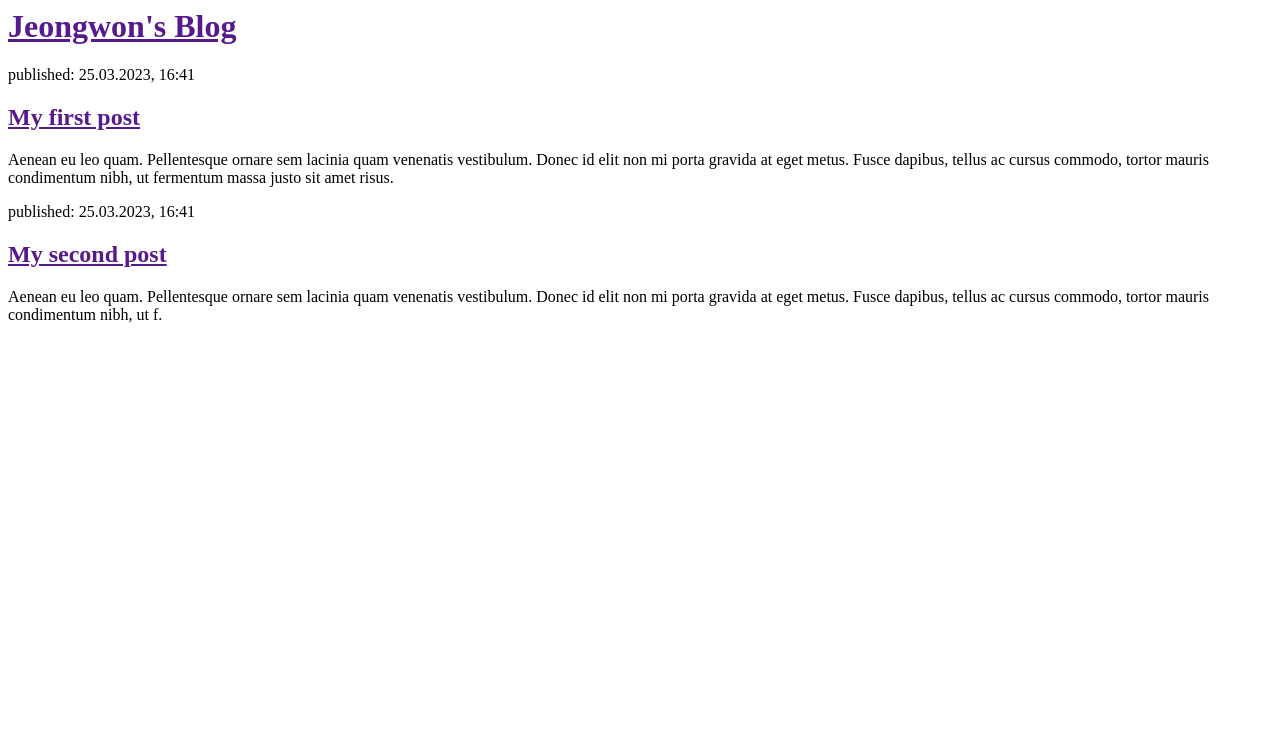
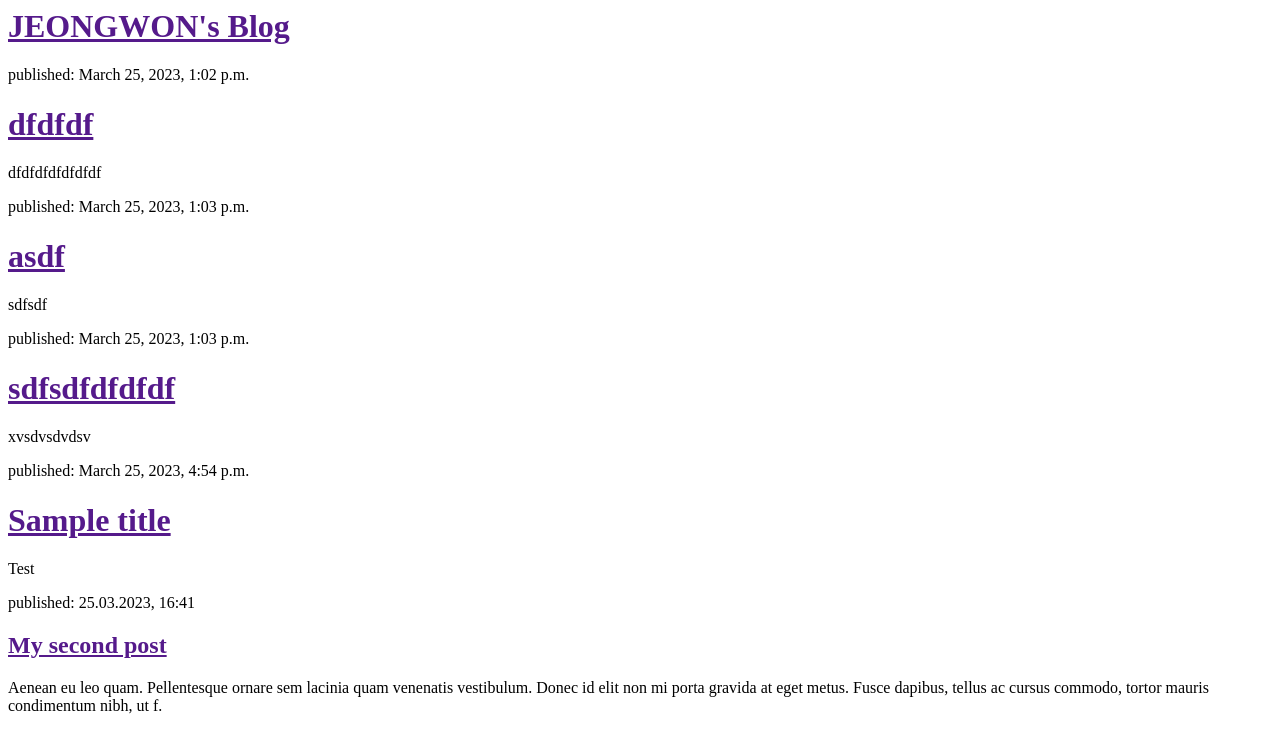
Before and after one commit to jeongwwon/my-first-blog, a Django app: page / in a window 1280 px wide. Shown: the top 753 px of the page. Run offline with Django 4.2, Linux system fonts and the light colour scheme; data comes from the database, SQL or seed files in the repository; both versions use the stored data as it was after the commit.

Commit message:
Modified templates to display posts from database.

```diff
--- a/blog/templates/blog/post_list.html
+++ b/blog/templates/blog/post_list.html
@@ -4,15 +4,15 @@
     </head>
     <body>
         <div>
-            <h1><a href="">Jeongwon's Blog</a></h1>
+        <h1><a href="">JEONGWON's Blog</a></h1>
         </div>
-
-        <div>
-            <p>published: 25.03.2023, 16:41</p>
-            <h2><a href="">My first post</a></h2>
-            <p>Aenean eu leo quam. Pellentesque ornare sem lacinia quam venenatis vestibulum. Donec id elit non mi porta gravida at eget metus. Fusce dapibus, tellus ac cursus commodo, tortor mauris condimentum nibh, ut fermentum massa justo sit amet risus.</p>
-        </div>
-
+        {% for post in posts %}
+    <div>
+        <p>published: {{ post.published_date }}</p>
+        <h1><a href="">{{ post.title }}</a></h1>
+        <p>{{ post.text|linebreaksbr }}</p>
+    </div>
+{% endfor %}
         <div>
             <p>published: 25.03.2023, 16:41</p>
             <h2><a href="">My second post</a></h2>
--- a/blog/views.py
+++ b/blog/views.py
@@ -1,5 +1,7 @@
 from django.shortcuts import render
+from django.utils import timezone
+from .models import Post
 
-# Create your views here.
 def post_list(request):
-    return render(request, 'blog/post_list.html', {})
+    posts = Post.objects.filter(published_date__lte=timezone.now()).order_by('published_date')
+    return render(request, 'blog/post_list.html', {'posts':posts})
```
Also changed, not shown: db.sqlite3.
